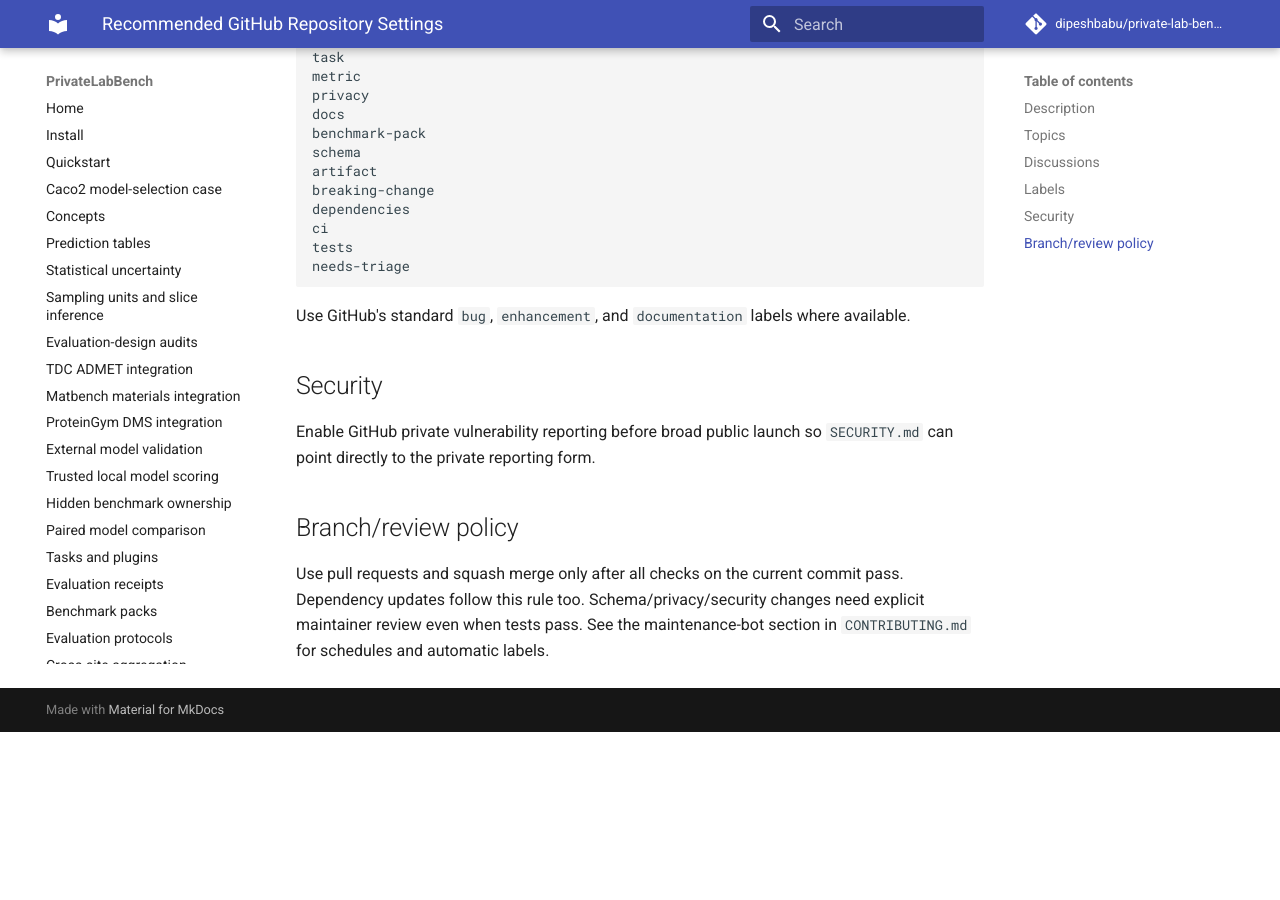
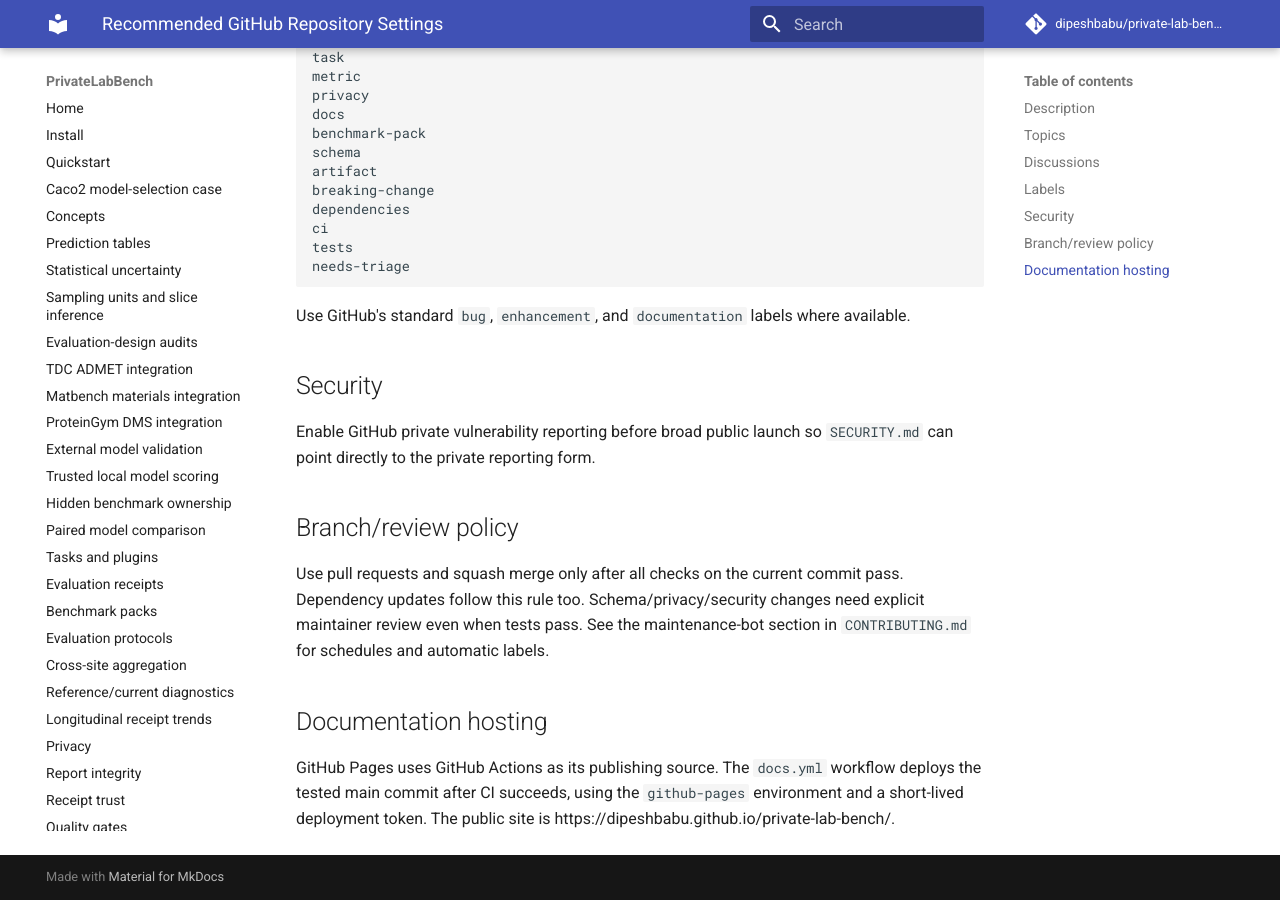
Before and after one commit to dipeshbabu/private-lab-bench, an MkDocs documentation site: the page built from docs/repository_settings.md, in a window 1280 px wide and 900 px high, scrolled down 988 px. Built offline with MkDocs 1.6.1 and Material for MkDocs 9.7.7, drawn with Linux system fonts in a browser that asks for light colours; comment, search, counter and statistics services are not loaded; before the commit the page ends 1720 px from its top, so only the background shows below that.

Commit message:
docs: deploy the tested documentation site to GitHub Pages (#77)

```diff
--- a/docs/repository_settings.md
+++ b/docs/repository_settings.md
@@ -58,3 +58,10 @@
 ## Branch/review policy
 
 Use pull requests and squash merge only after all checks on the current commit pass. Dependency updates follow this rule too. Schema/privacy/security changes need explicit maintainer review even when tests pass. See the maintenance-bot section in `CONTRIBUTING.md` for schedules and automatic labels.
+
+## Documentation hosting
+
+GitHub Pages uses GitHub Actions as its publishing source. The `docs.yml`
+workflow deploys the tested main commit after CI succeeds, using the
+`github-pages` environment and a short-lived deployment token. The public site
+is https://dipeshbabu.github.io/private-lab-bench/.
```
Also changed, not shown: README.md (+2 -2 lines), docs/releases.md (+4 -1 lines), 1 other file.
